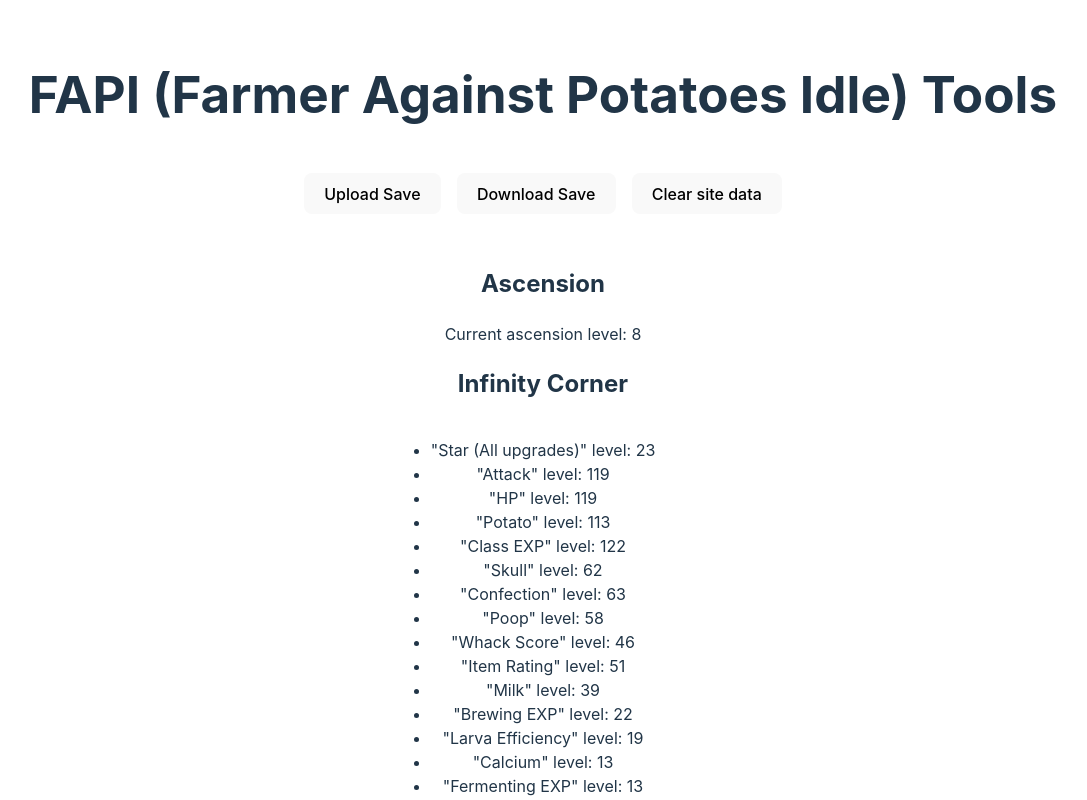
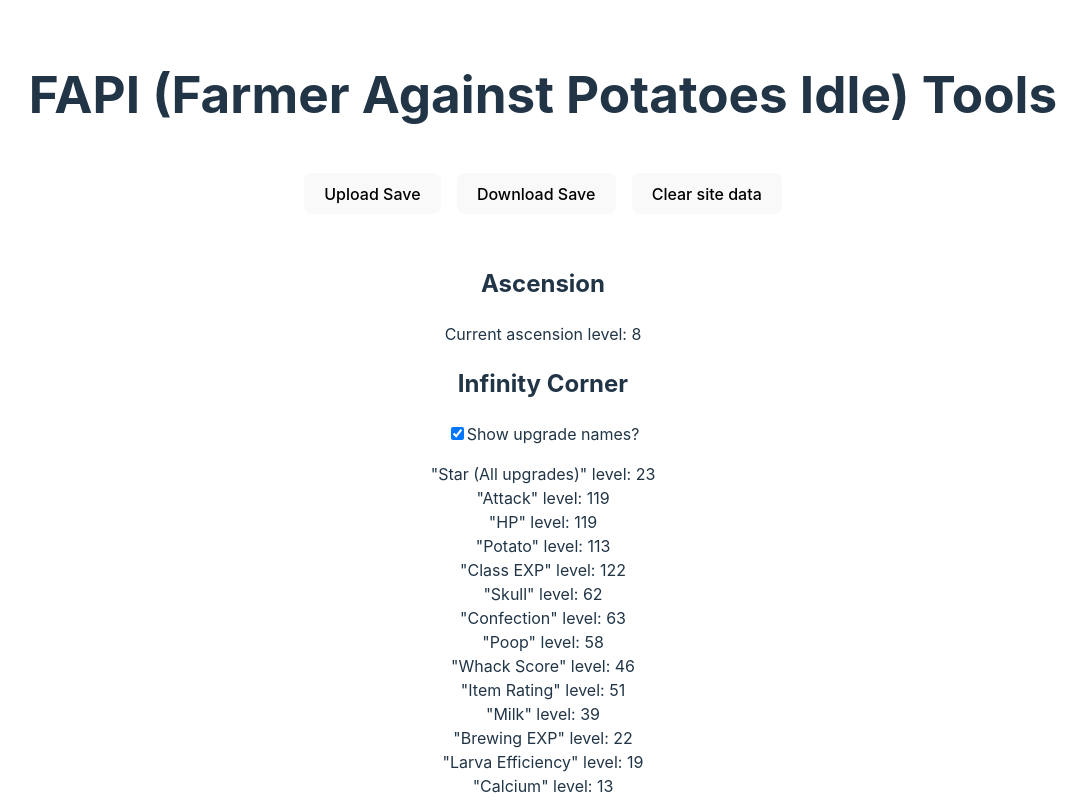
Before and after one commit to gendelbendel/fapi-tools, a React (Vite) app: page / in a window 1280 px wide. Both pictures are taken after a click on the link "here". Shown: the top 800 px of the page, without its empty margins (97-1184 px from the left). Built offline with nearby package versions, Linux system fonts and the light colour scheme.

Commit message:
Add checkbox for showing infinity corner upgrade names

```diff
--- a/src/App.css
+++ b/src/App.css
@@ -40,6 +40,6 @@
 .infinity-list > ul {
   display: inline-block;
   list-style-position: outside;
-  /* list-style-type: none; */
+  list-style-type: none;
   padding-inline-start: 0;
 }
--- a/src/components/InfinityCorner.tsx
+++ b/src/components/InfinityCorner.tsx
@@ -1,3 +1,4 @@
+import { useState } from "react";
 import { useAtom } from "jotai";
 
 import Tooltip from "@mui/material/Tooltip";
@@ -7,10 +8,23 @@ import { infinityCorner } from "../util/constants";
 
 export default function InfinityCorner() {
   const [saveData] = useAtom(saveDataAtom);
+  const [showNames, setShowNames] = useState(true);
+
+  const showNamesHandler = () => {
+    setShowNames(!showNames);
+  };
 
   return (
     <div>
       <h2>Infinity Corner</h2>
+      <label>
+        <input
+          type="checkbox"
+          checked={showNames}
+          onChange={showNamesHandler}
+        />
+        Show upgrade names?
+      </label>
       <div className="infinity-list">
         <ul>
           {infinityCorner.map((upgrade) => (
@@ -27,7 +41,8 @@ export default function InfinityCorner() {
                       : ""
                   }
                 >
-                  "{upgrade.name}" level: {saveData[upgrade.saveKey] as number}
+                  {showNames && `"${upgrade.name}" level: `}
+                  {saveData[upgrade.saveKey] as number}
                 </span>
               </Tooltip>
             </li>
```
